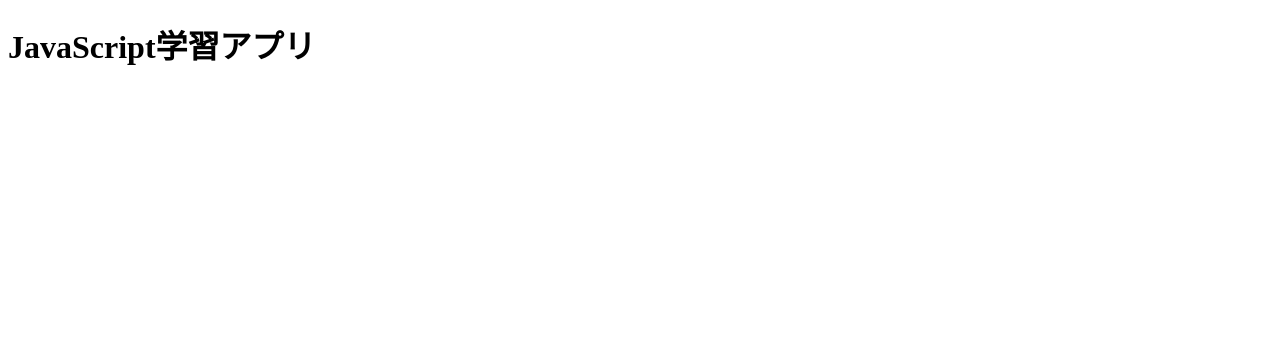
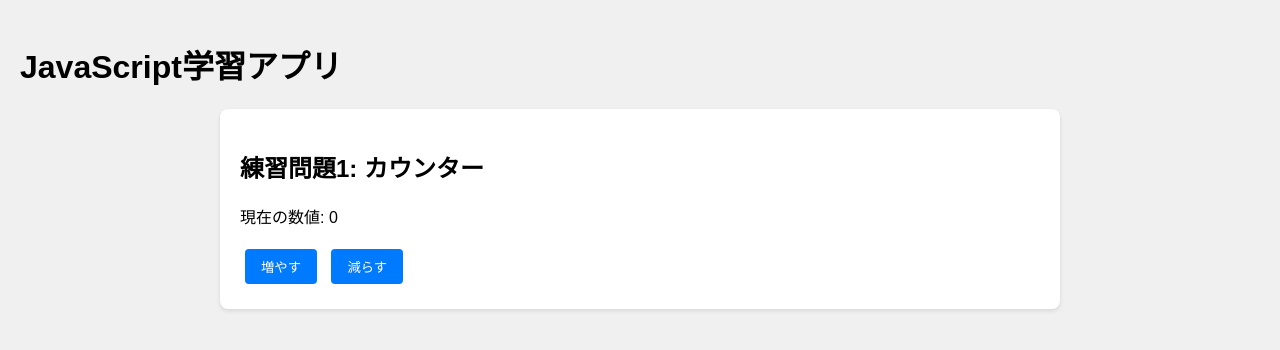
Before and after one commit to toma4423/js_studie, a plain HTML site: page index.html in a window 1280 px wide. Drawn offline with Linux system fonts and the light colour scheme.

Commit message:
Add counter exercise with HTML, CSS, and JavaScript

```diff
--- a/css/style.css
+++ b/css/style.css
@@ -0,0 +1,29 @@
+body {
+    font-family: 'Arial', sans-serif;
+    margin: 0;
+    padding: 20px;
+    background-color: #f0f0f0;
+}
+
+.container {
+    max-width: 800px;
+    margin: 0 auto;
+    background-color: white;
+    padding: 20px;
+    border-radius: 8px;
+    box-shadow: 0 2px 4px rgba(0,0,0,0.1);
+}
+
+button {
+    padding: 8px 16px;
+    margin: 5px;
+    background-color: #007bff;
+    color: white;
+    border: none;
+    border-radius: 4px;
+    cursor: pointer;
+}
+
+button:hover {
+    background-color: #0056b3;
+}
--- a/index.html
+++ b/index.html
@@ -9,6 +9,14 @@
 <body>
     <div id="app">
         <h1>JavaScript学習アプリ</h1>
+        <div class="container">
+            <section class="exercise">
+                <h2>練習問題1: カウンター</h2>
+                <p>現在の数値: <span id="counter">0</span></p>
+                <button id="increment">増やす</button>
+                <button id="decrement">減らす</button>
+            </section>
+        </div>
     </div>
     <script src="js/main.js"></script>
 </body>
--- a/js/main.js
+++ b/js/main.js
@@ -0,0 +1,16 @@
+document.addEventListener('DOMContentLoaded', () => {
+    const counterElement = document.getElementById('counter');
+    const incrementButton = document.getElementById('increment');
+    const decrementButton = document.getElementById('decrement');
+    let count = 0;
+
+    incrementButton.addEventListener('click', () => {
+        count++;
+        counterElement.textContent = count;
+    });
+
+    decrementButton.addEventListener('click', () => {
+        count--;
+        counterElement.textContent = count;
+    });
+});
```
